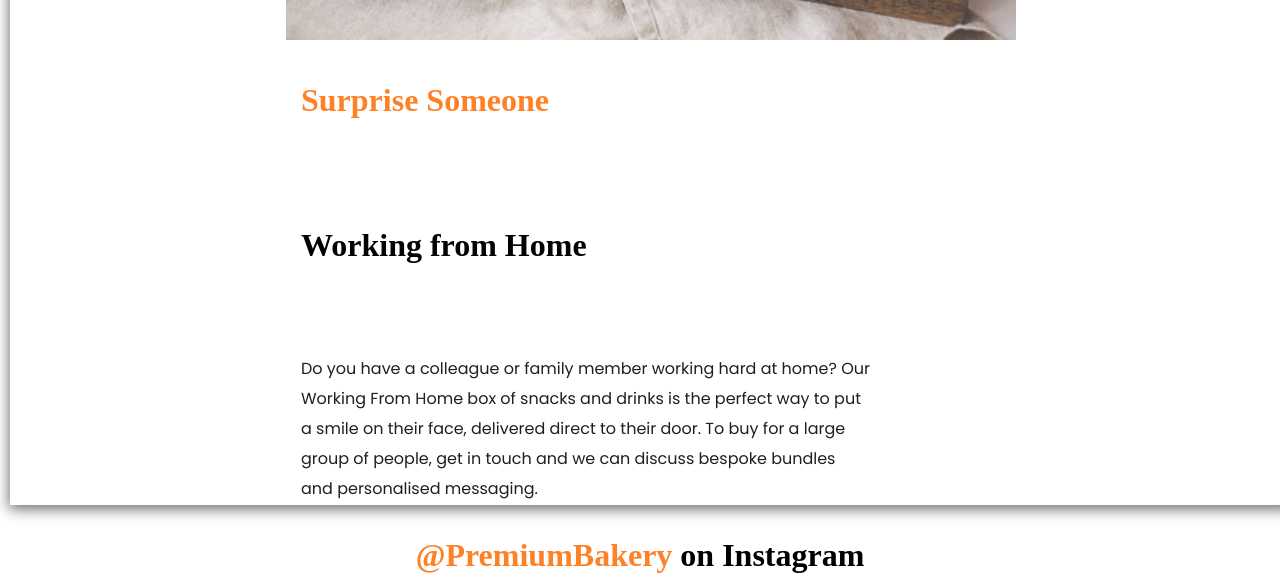
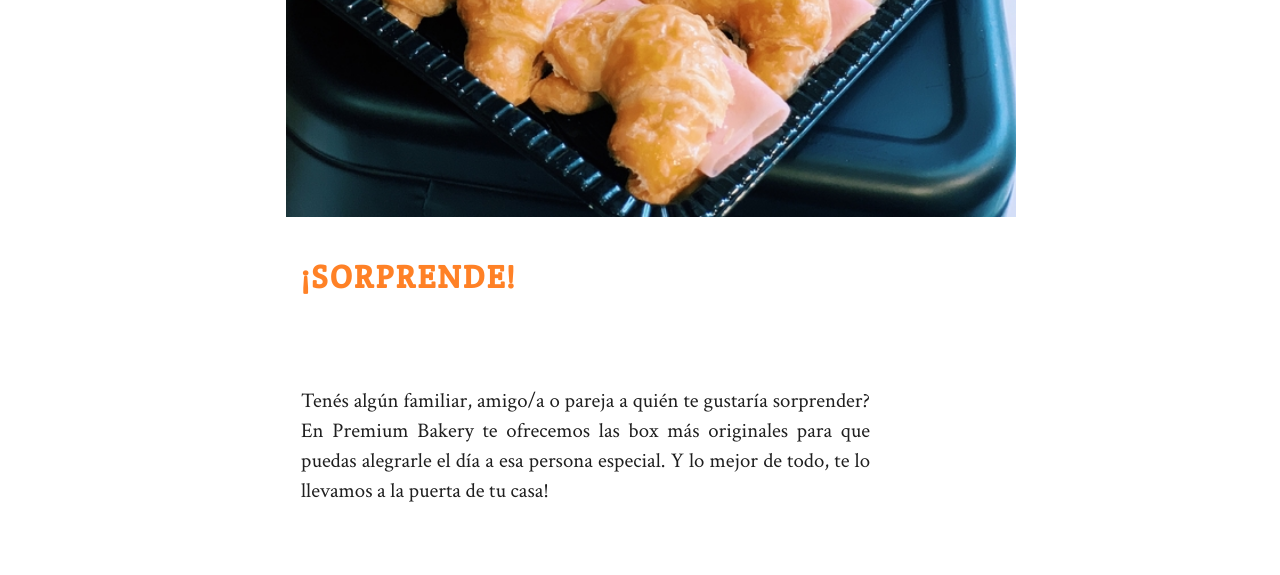
Before and after one commit to SzucsJuan21/proyectogrupal, a React (Create React App) app: page / in a window 1280 px wide. Shown: the part 2014-2589 px from the top of the page. Built offline with nearby package versions, Linux system fonts and the light colour scheme; data requests are answered from the project's data file; a web font is replaced by a local one.

Commit message:
Cambios en banner 2 y banner 3

```diff
--- a/src/Assets/db.json
+++ b/src/Assets/db.json
@@ -30,5 +30,13 @@
     }
   ],
   "cart": [
+    {
+      "id": 3,
+      "img": "https://raw.githubusercontent.com/SzucsJuan21/proyectogrupal/main/src/Assets/img/pastafrola.jpg",
+      "title": "Pastafrola de membrillo",
+      "price": 30.99,
+      "category": "panaderia",
+      "count": 1
+    }
   ]
 }
--- a/src/Componentes/Banner Info/BannerInfo.js
+++ b/src/Componentes/Banner Info/BannerInfo.js
@@ -15,7 +15,8 @@ const BannerInfo = (props) => {
           fontFamily: "Poppins, sans-serif",
         }}
       >
-        Our Charity Partner, City Bakery
+        {/* Our Charity Partner, City Bakery */}
+        En Premium Bakery amamos lo que hacemos
       </h1>
       <img
         style={{
--- a/src/Componentes/hojas-de-estilo/tc.css
+++ b/src/Componentes/hojas-de-estilo/tc.css
@@ -1,3 +1,6 @@
+@import url('https://fonts.googleapis.com/css2?family=Abril+Fatface&family=Crete+Round&display=swap');
+@import url('https://fonts.googleapis.com/css2?family=Abril+Fatface&family=Crimson+Text&display=swap');
+
 .componentes-tc {
   width: 100%;
   height: 100%;
@@ -7,7 +10,7 @@
   flex-wrap: wrap;
   background-color: #fff;
   justify-content: space-around;
-  box-shadow: 0 3px 13px 1px rgb(110, 108, 108);
+  /* box-shadow: 0 3px 13px 1px rgb(110, 108, 108); */
 
 
 
@@ -50,17 +53,19 @@
   width: 569px;
   left: 656px;
   top: 2850px;
+  font-family: 'Crete Round', serif;
   font-style: normal;
   font-weight: 700px;
   font-size: 2rem;
   line-height: 60px;
+  letter-spacing: 2px;
   color: #FF8126;
 
 
 
 }
 
-.subtitulo-tc {
+/* .subtitulo-tc {
 
   width: 569px;
   height: 97px;
@@ -73,7 +78,7 @@
   color: #030303;
 
 
-}
+} */
 
 .texto-tc {
 
@@ -82,12 +87,12 @@
   left: 656px;
   top: 2967px;
 
-  font-family: "Poppins", sans-serif;
+  font-family: 'Crimson Text', serif;
   font-style: unset;
   font-weight: 500px;
-  font-size: 1rem;
+  font-size: 1.3rem;
   line-height: 30px;
-
+  text-align: justify;
   color: #1F1F1F;
 
 
--- a/src/Componentes/info/tc.js
+++ b/src/Componentes/info/tc.js
@@ -11,15 +11,17 @@ function Tc() {
 
       <div className="imagen-tc">
         <img className="imagen-tc"
-          src={require("./canasta.png")}
+          src={require("./box-salada.jpg")}
           alt="imagen-tc" />
       </div>
 
       <div className="contenedor-tc">
-        <h1 className="titulo-tc">Surprise Someone </h1>
-        <h2 className="subtitulo-tc">Working from Home</h2>
-        <p className="texto-tc">Do you have a colleague or family member working hard at home? Our Working From Home box of snacks and drinks is the perfect way to put a smile on their face, delivered direct to their door.
-          To buy for a large group of people, get in touch and we can discuss bespoke bundles and personalised messaging.</p>
+        <h1 className="titulo-tc">¡SORPRENDE!</h1>
+        {/* <h2 className="subtitulo-tc">Working from Home</h2> */}
+        {/* <p className="texto-tc">Do you have a colleague or family member working hard at home? Our Working From Home box of snacks and drinks is the perfect way to put a smile on their face, delivered direct to their door.
+          To buy for a large group of people, get in touch and we can discuss bespoke bundles and personalised messaging.</p> */}
+          <p className="texto-tc">Tenés algún familiar, amigo/a o pareja a quién te gustaría sorprender? En Premium Bakery te ofrecemos las box más originales para que puedas
+          alegrarle el día a esa persona especial. Y lo mejor de todo, te lo llevamos a la puerta de tu casa!</p>
       </div>
 
     </div>
```
Also changed, not shown: src/Componentes/info/box-salada.jpg (added).
